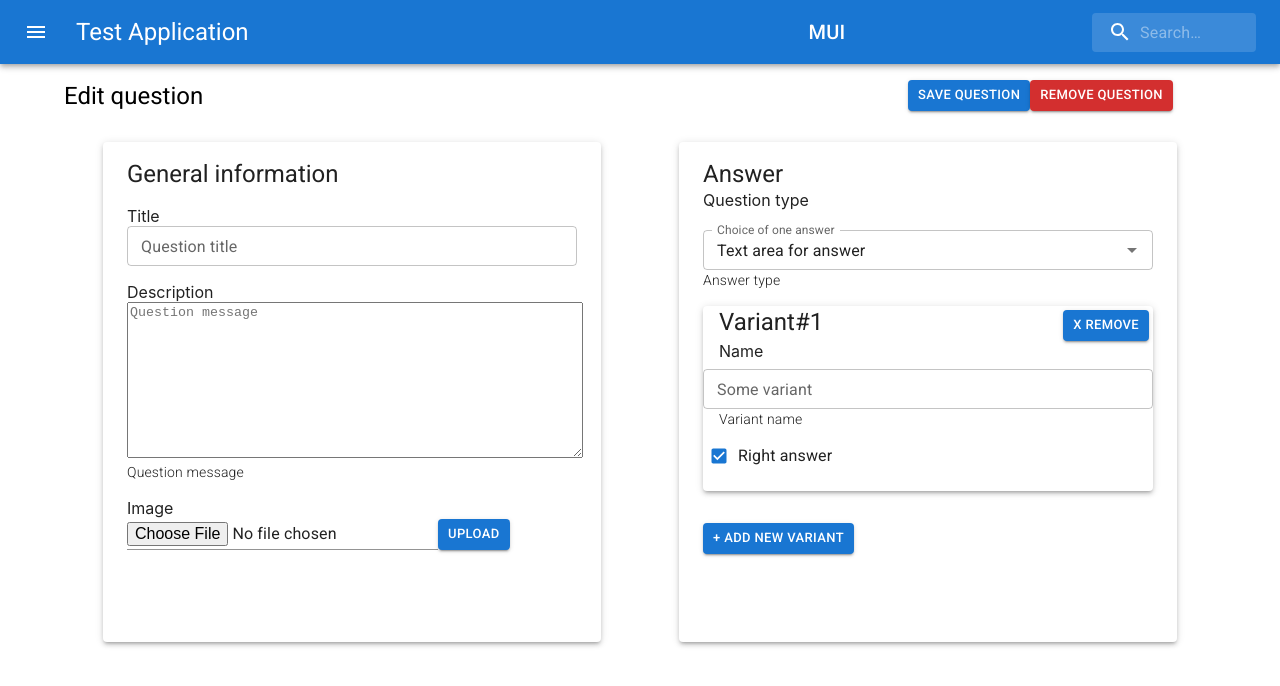
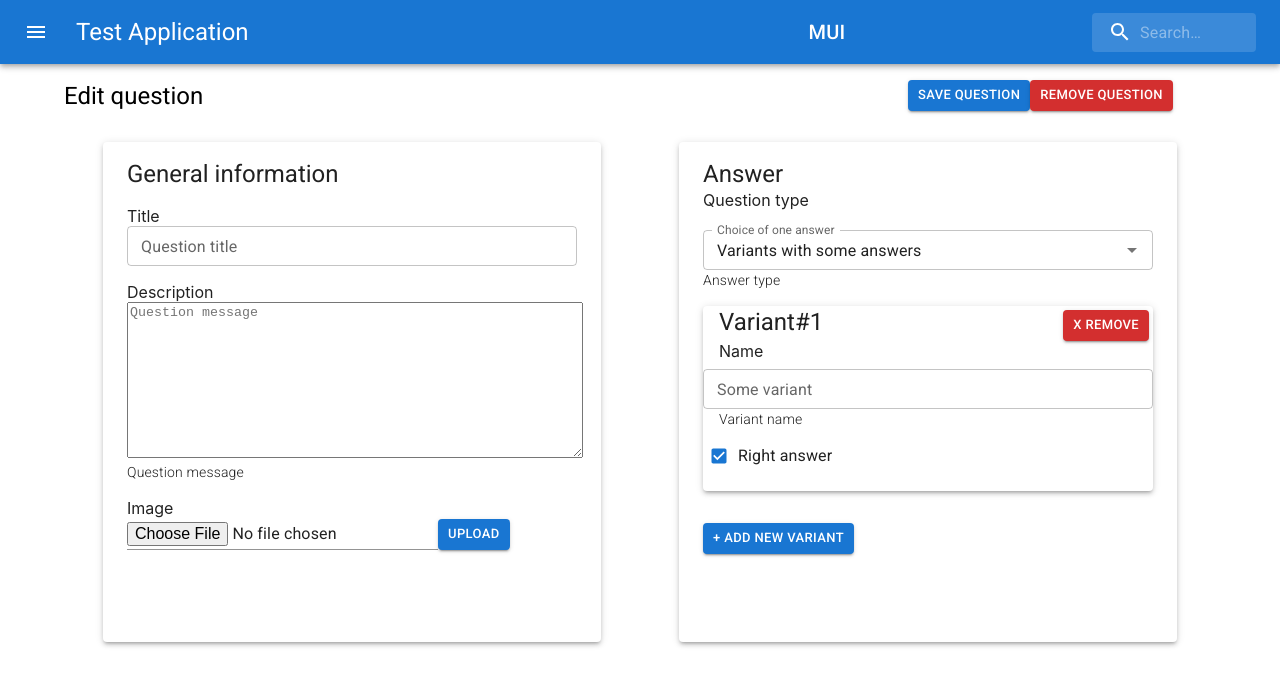
Before and after one commit to GeorgiyBeloklokov/Test-App, a React (Create React App) app: page /questionlist in a window 1280 px wide. Shown: the top 686 px of the page. Built offline with nearby package versions, Linux system fonts and the light colour scheme.

Commit message:
9- control point - added button add variant and state in store

```diff
--- a/src/Components/CreateQuestion/ControllableInputStates.jsx
+++ b/src/Components/CreateQuestion/ControllableInputStates.jsx
@@ -4,7 +4,7 @@ import Autocomplete from '@mui/material/Autocomplete';
 import {typeAnswerFlagCreator} from "../Redux/editQuestionReducer";
 import {useDispatch} from "react-redux";
 
-const options = ['Text area for answer', 'Variants with some answers'];
+const options = ['Variants with some answers', 'Text area for answer'];
 
 export default function ControllableInputStates() {
   const [value, setValue] = React.useState(options[0]);
--- a/src/Components/CreateQuestion/CreateQuestion.jsx
+++ b/src/Components/CreateQuestion/CreateQuestion.jsx
@@ -1,10 +1,26 @@
-import {Box,Button,Input,Paper,TextareaAutosize,TextField,Typography,Checkbox,FormControlLabel} from "@mui/material";
+import {
+    Box,
+    Button,
+    Input,
+    Paper,
+    TextareaAutosize,
+    TextField,
+    Typography,
+    Checkbox,
+    FormControlLabel
+} from "@mui/material";
 import ControllableInputStates from "./ControllableInputStates";
-import {useSelector,useDispatch} from "react-redux";
-import {addTitleQuestionCreator,addDescriptionQuestionCreator,addVariantOneCreator,toggleChekBoxCreator} from "../Redux/editQuestionReducer" ;
+import {useSelector, useDispatch} from "react-redux";
+import {
+    addTitleQuestionCreator,
+    addDescriptionQuestionCreator,
+    addVariantOneCreator,
+    toggleChekBoxCreator, addVariantCreator
+} from "../Redux/editQuestionReducer" ;
 import savePhoto from "../Redux/editQuestionReducer";
 import {useState} from 'react';
-import ImageQuestion from "../QuestionPage/QuestionPage";
+import ImageQuestion from "../QuestionPage/ImageQuestionPage";
+import Variant from "./Variant";
 
 
 
@@ -12,10 +28,11 @@ const CreateQuestion = () => {
 
     const [selectedImage, setSelectedImage] = useState();
     const dispatch = useDispatch();
+
     const title = useSelector(state => state.edQuestRed.questionAndAnswer.title);
     const description = useSelector(state => state.edQuestRed.questionAndAnswer.description);
     const image = useSelector(state => state.edQuestRed.questionAndAnswer.image);
-const variant = useSelector(state => state.edQuestRed.questionAndAnswer.variant);
+
 
     const addNewTitle = (titleText) => {
         dispatch(addTitleQuestionCreator(titleText))
@@ -23,19 +40,17 @@ dispatch(addTitleQuestionCreator(titleText))
     const addNewDescription = (descriptionText) => {
         dispatch(addDescriptionQuestionCreator(descriptionText))
     };
-const addVariantOneTitle = (variantText) => {
-dispatch(addVariantOneCreator(variantText))
+    const addVariant = (e) => {
+        dispatch(addVariantCreator(e))
     };
-const toggleChekBox = (e) => {
-dispatch(toggleChekBoxCreator(e))
-};
+
     const fileSelectedHandler = (event) => {
- if (event.target.files && event.target.files.length > 0){
+        if (event.target.files && event.target.files.length > 0) {
             setSelectedImage(event.target.files[0]);
         }
     };
 
-const fileUploadHandler =(e) => {
+    const fileUploadHandler = (e) => {
         if (e.target.files.length) {
             savePhoto(e.target.files[0]);
         }
@@ -52,11 +67,11 @@ if (e.target.files.length) {
                     height: 30,
                 }}
             >
-            <Typography variant="h5"  sx={{width: 300 , mr:68}}>
+                <Typography variant="h5" sx={{width: 300, mr: 68}}>
                     Edit question
                 </Typography>
-            <Button size = 'small' variant="contained"  >Save question</Button>
-            <Button  size = 'small'  color ="error" variant="contained">Remove question</Button>
+                <Button size='small' variant="contained">Save question</Button>
+                <Button size='small' color="error" variant="contained">Remove question</Button>
             </Box>
             <Box
                 sx={{
@@ -72,25 +87,26 @@ if (e.target.files.length) {
                 }}
             >
                 <Paper elevation={3}>
-                    <Typography variant="h5" sx={{mt:2, mb:2}}>
+                    <Typography variant="h5" sx={{mt: 2, mb: 2}}>
                         General information
                     </Typography>
-                    <Typography variant="h7" >
+                    <Typography variant="h7">
                         Title
                     </Typography>
-                    <TextField fullWidth value={title} sx={{mb:2}} onChange = { e => addNewTitle(e.target.value)} size="small" type='input' id="outlined-basic" label='Question title'
+                    <TextField fullWidth value={title} sx={{mb: 2}} onChange={e => addNewTitle(e.target.value)}
+                               size="small" type='input' id="outlined-basic" label='Question title'
                                variant="outlined"/>
-                    <Typography variant="h7" >
+                    <Typography variant="h7">
                         Description
                     </Typography>
                     <TextareaAutosize
-                         value={description}  onChange = { e => addNewDescription(e.target.value)}
+                        value={description} onChange={e => addNewDescription(e.target.value)}
                         aria-label="minimum height"
                         minRows={10}
                         placeholder="Question message"
-                            style={{ width: '100%' }}
+                        style={{width: '100%'}}
                     />
-                        <Typography variant="body2" fontWeight='light' sx={{mb:2}} >
+                    <Typography variant="body2" fontWeight='light' sx={{mb: 2}}>
                         Question message
                     </Typography>
                     <Typography variant="h7" component={"div"}>
@@ -98,43 +114,27 @@ if (e.target.files.length) {
                     </Typography>
 
                     <label htmlFor="contained-button-file">
-                            <Input accept="image/*" id="contained-button-file"  type="file"  onChange={fileSelectedHandler} />
-                            <Button onClick={fileUploadHandler} type = "submit" variant="contained" size="small" component="span">
+                        <Input accept="image/*" id="contained-button-file" type="file" onChange={fileSelectedHandler}/>
+                        <Button onClick={fileUploadHandler} type="submit" variant="contained" size="small"
+                                component="span">
                             Upload
                         </Button>
                     </label>
                 </Paper>
 
-
                 <Paper elevation={3}>
-                 <Typography variant="h5" sx={{mt:2}}>
+                    <Typography variant="h5" sx={{mt: 2}}>
                         Answer
                     </Typography>
                     <Typography variant="h7">
                         Question type
                     </Typography>
-                    <ControllableInputStates  />
+                    <ControllableInputStates/>
                     <Typography
                         variant="body2"
-                    fontWeight='light' > Answer type </Typography>
-                    <Paper elevation={3} sx={{mt:2}}>
-                    <Typography
-                    variant="h5" sx={{p:2}}
-                    style={{display:'inline'}}
-                     >Variant#1</Typography>
-                        <Button sx={{ml:28}} type = "submit" variant="contained" size="small" component="span">
-                            x Remove
-                        </Button>
-                   <Typography variant="h7" sx={{p:2}}>Name</Typography>
-                   <br />
-                   <TextField  size="small" fullWidth value={variant}  onChange = { e => addVariantOneTitle(e.target.value)}  sx={{mt:1 }} type='input' id="outlined-basic" label="Some variant"
-                                                                       variant="outlined"/>
-                    <Typography variant="body2" sx={{ml:2}} fontWeight='light' > Variant name </Typography>
-                   <FormControlLabel sx={{pb:2,pt:1,pl:1}} control={<Checkbox onChange = { e => toggleChekBox(e.target.value)}  defaultChecked size="small"/>}  label="Right answer" />
-
-                    </Paper>
-
-                    <Button sx={{mt:4}} type = "submit" variant="contained" size="small" component="span">
+                        fontWeight='light'> Answer type </Typography>
+                    <Variant />
+                    <Button onClick={addVariant} sx={{mt: 4}} type="submit" variant="contained" size="small" component="span">
                         + Add new variant
                     </Button>
 
--- /dev/null
+++ b/src/Components/CreateQuestion/Variant.jsx
@@ -0,0 +1,64 @@
+import React from 'react';
+import {Button, Checkbox, FormControlLabel, Paper, TextareaAutosize, TextField, Typography} from "@mui/material";
+import {useDispatch, useSelector} from "react-redux";
+import {addVariantOneCreator, addVariantTextCreator, toggleChekBoxCreator} from "../Redux/editQuestionReducer";
+
+
+const Variant = () => {
+    const dispatch = useDispatch();
+
+    const variantTextArea = useSelector(state => state.edQuestRed.questionAndAnswer.variantTextArea);
+    const typeAnswerFlag = useSelector(state => state.edQuestRed.questionAndAnswer.typeAnswerFlag);
+    const variantTitle = useSelector(state => state.edQuestRed.questionAndAnswer.variantTitle);
+
+    const addVariantOneTitle = (variantTitle) => {
+        dispatch(addVariantOneCreator(variantTitle))
+    };
+
+    const toggleChekBox = (e) => {
+        dispatch(toggleChekBoxCreator(e))
+    };
+    const addVariantText = (variantTextArea) => {
+        dispatch(addVariantTextCreator(variantTextArea))
+    };
+
+
+    return (
+        <div>
+            {typeAnswerFlag &&
+            <Paper elevation={3} sx={{mt: 2}}>
+                <Typography
+                    variant="h5" sx={{p: 2}}
+                    style={{display: 'inline'}}
+                >Variant#1</Typography>
+                <Button sx={{ml: 28}} type="submit" variant="contained" color="error" size="small"
+                        component="span">
+                    x Remove
+                </Button>
+                <Typography variant="h7" sx={{p: 2}}>Name</Typography>
+                <br/>
+                <TextField size="small" fullWidth value={variantTitle}
+                           onChange={e => addVariantOneTitle(e.target.value)} sx={{mt: 1}} type='input'
+                           id="outlined-basic" label="Some variant"
+                           variant="outlined"/>
+                <Typography variant="body2" sx={{ml: 2}} fontWeight='light'> Variant name </Typography>
+                <FormControlLabel sx={{pb: 2, pt: 1, pl: 1}}
+                                  control={<Checkbox onChange={e => toggleChekBox(e.target.value)}
+                                                     defaultChecked size="small"/>} label="Right answer"/>
+            </Paper>
+            }
+            {!typeAnswerFlag &&
+            <TextareaAutosize
+                value={variantTextArea} onChange={e => addVariantText(e.target.value)}
+                aria-label="minimum height"
+                minRows={10}
+                placeholder="Question message"
+                style={{width: '100%'}}
+            />
+
+            }
+        </div>
+    );
+};
+
+export default Variant;
--- a/src/Components/Redux/editQuestionReducer.js
+++ b/src/Components/Redux/editQuestionReducer.js
@@ -3,6 +3,8 @@ const ADD_DESCRIPTION_QUESTION = 'ADD_DESCRIPTION_QUESTION';
 const TYPE_ANSWER_FLAG = 'TYPE_ANSWER_FLAG';
 const VARIANT_TITLE = 'VARIANT_TITLE';
 const TOGGLE_CHECKBOX = 'TOGGLE_CHECKBOX';
+const ADD_VARIANT_TEXT = 'ADD_VARIANT_TEXT';
+const ADD_VARIANT = 'ADD_VARIANT';
 
 let defaultState = {
     questionAndAnswer:
@@ -17,28 +19,48 @@ let defaultState = {
             rightAnswer: false,
             textAnswer: '',
             typeAnswerFlag: true,
-            variant:null,
-            chekBoxFlag:true,
+            variantTitle: null,
+            chekBoxFlag: true,
+            variantTextArea:null,
         }
 };
 
 const editQuestionReducer = (state = defaultState, action) => {
     switch (action.type) {
         case ADD_TITLE_QUESTION:
-            return {...state, questionAndAnswer: {...state.questionAndAnswer, title: action.titleText }
+            return {
+                ...state, questionAndAnswer: {...state.questionAndAnswer, title: action.titleText}
             };
         case ADD_DESCRIPTION_QUESTION:
-            return {...state, questionAndAnswer: {...state.questionAndAnswer, description: action.descriptionText }
+            return {
+                ...state, questionAndAnswer: {...state.questionAndAnswer, description: action.descriptionText}
+            };
+        case ADD_VARIANT_TEXT:
+            return {
+                ...state, questionAndAnswer: {...state.questionAndAnswer, variantTextArea: action.variantTextArea}
             };
         case TYPE_ANSWER_FLAG:
-            return {...state, questionAndAnswer: {...state.questionAndAnswer, typeAnswerFlag: !state.questionAndAnswer.typeAnswerFlag }
+            return {
+                ...state,
+                questionAndAnswer: {...state.questionAndAnswer, typeAnswerFlag: !state.questionAndAnswer.typeAnswerFlag}
             };
         case VARIANT_TITLE:
-            return {...state, questionAndAnswer: {...state.questionAndAnswer, variant: action.variantText }
+            return {
+                ...state, questionAndAnswer: {...state.questionAndAnswer, variantTitle: action.variantTitle}
             };
-            case TOGGLE_CHECKBOX:
-            return {...state, questionAndAnswer: {...state.questionAndAnswer, chekBoxFlag: !state.questionAndAnswer.chekBoxFlag }
+        case TOGGLE_CHECKBOX:
+            return {
+                ...state,
+                questionAndAnswer: {...state.questionAndAnswer, chekBoxFlag: !state.questionAndAnswer.chekBoxFlag}
             };
+        case ADD_VARIANT:
+            let newsVariant = {
+                id: Date.now(),
+            };
+            let stateCopy = {...state};
+            stateCopy.questionAndAnswer = {...stateCopy.questionAndAnswer};
+            stateCopy.questionAndAnswer.variants.push(newsVariant);
+            return stateCopy;
 
         default:
             return state;
@@ -47,12 +69,13 @@ const editQuestionReducer = (state = defaultState, action) => {
     }
 };
 
-export const addTitleQuestionCreator = (titleText) => ({type:ADD_TITLE_QUESTION, titleText});
-export const addDescriptionQuestionCreator = (descriptionText) => ({type:ADD_DESCRIPTION_QUESTION, descriptionText});
-export const typeAnswerFlagCreator = (flag) => ({type:TYPE_ANSWER_FLAG, flag});
-export const addVariantOneCreator = (variantText) => ({type:VARIANT_TITLE, variantText});
-export const toggleChekBoxCreator = (flag) => ({type:TOGGLE_CHECKBOX, flag});
-
+export const addTitleQuestionCreator = (titleText) => ({type: ADD_TITLE_QUESTION, titleText});
+export const addDescriptionQuestionCreator = (descriptionText) => ({type: ADD_DESCRIPTION_QUESTION, descriptionText});
+export const typeAnswerFlagCreator = (flag) => ({type: TYPE_ANSWER_FLAG, flag});
+export const addVariantOneCreator = (variantTitle) => ({type: VARIANT_TITLE, variantTitle});
+export const addVariantTextCreator = (variantTextArea) => ({type: ADD_VARIANT_TEXT, variantTextArea});
+export const toggleChekBoxCreator = (flag) => ({type: TOGGLE_CHECKBOX, flag});
+export const addVariantCreator = () => ({type: ADD_VARIANT});
 
 
 export default editQuestionReducer;
```
Also changed, not shown: src/Components/QuestionPage/ImageQuestionPage.jsx (renamed from src/Components/QuestionPage/QuestionPage.jsx, +4 -11 lines), src/Components/QuestionItem.jsx (line endings or trailing spaces). Lines whose indentation alone changed are shown as unchanged.
